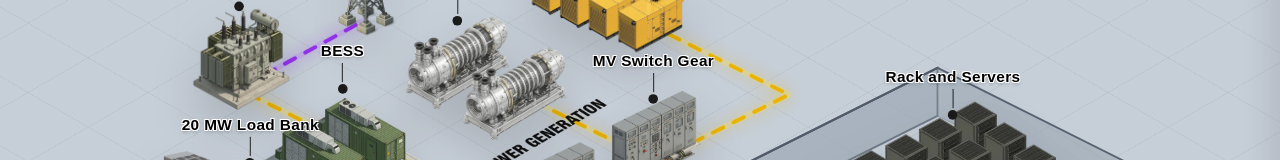
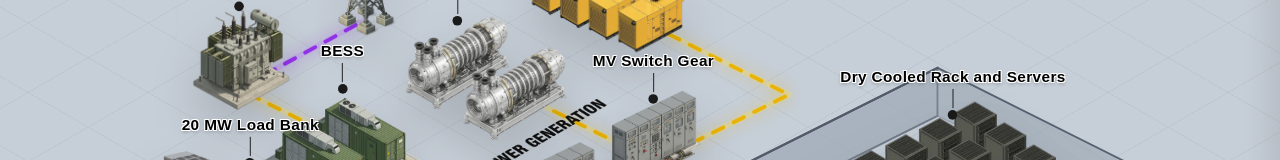
Before and after one commit to DilipGelot/data-center, a Next.js app: page / in a window 1280 px wide. Shown: the part 169-329 px from the top of the page. Built offline with nearby package versions, Linux system fonts and the light colour scheme.

Commit message:
chore: update server cluster model label to include dry cooling description

```diff
--- a/src/components/ServerCluster.tsx
+++ b/src/components/ServerCluster.tsx
@@ -6,7 +6,7 @@ export default function ServerCluster() {
   return (
     <div className="absolute top-[47%] left-[73%] -translate-x-1/2 -translate-y-1/2 pointer-events-auto">
       <InteractiveModel id="ServerCluster">
-        <ModelLabel label="Rack and Servers" />
+        <ModelLabel label="Dry Cooled Rack and Servers" />
         <Image
           src="/assets/servers.webp"
           alt="Rack and Servers"
```
